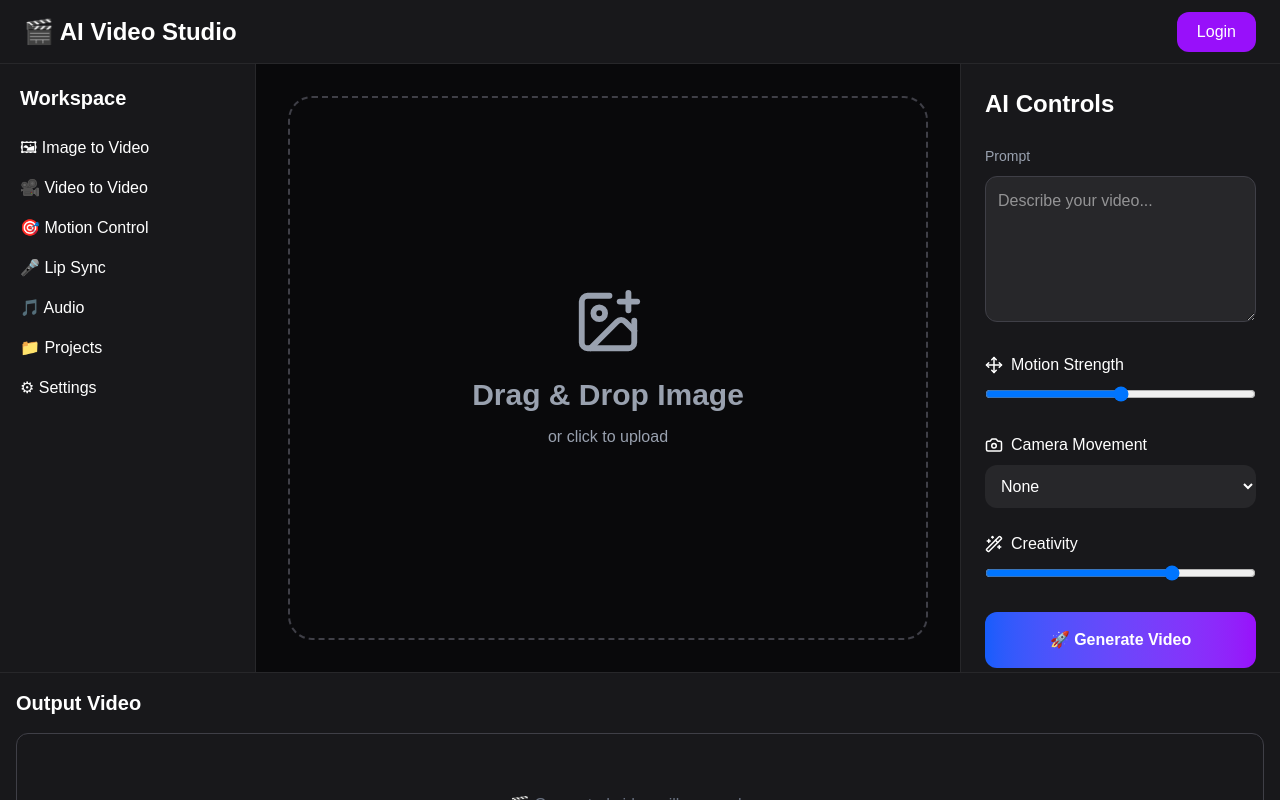
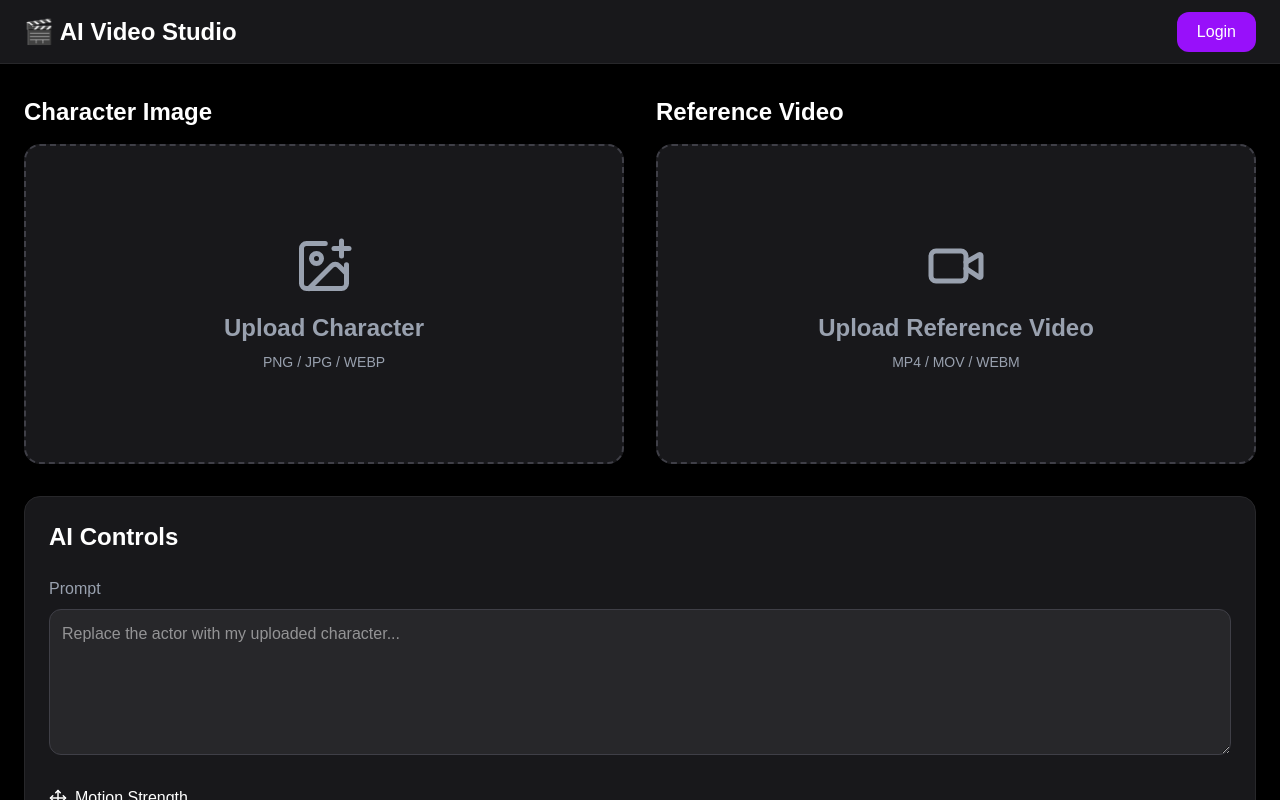
Before and after one commit to gokultamizh/ai-video-studio, a Next.js app: page / in a window 1280 px wide. Shown: the top 800 px of the page. Built offline with nearby package versions, Linux system fonts and the light colour scheme.

Commit message:
Connected frontend to backend API

```diff
--- /dev/null
+++ b/app/api/generate/route.ts
@@ -0,0 +1,24 @@
+import { NextResponse } from "next/server";
+
+export async function POST(req: Request) {
+  try {
+    const body = await req.json();
+
+    console.log("Received Request:", body);
+
+    return NextResponse.json({
+      success: true,
+      message: "AI Generation Started 🚀",
+      data: body,
+    });
+
+  } catch (error) {
+    return NextResponse.json(
+      {
+        success: false,
+        message: "Something went wrong",
+      },
+      { status: 500 }
+    );
+  }
+}
--- a/app/components/RightPanel.tsx
+++ b/app/components/RightPanel.tsx
@@ -5,47 +5,70 @@ import { Camera, Move, Wand2 } from "lucide-react";
 
 export default function RightPanel() {
   const [loading, setLoading] = useState(false);
+  const [prompt, setPrompt] = useState("");
 
-  const generateVideo = () => {
+  async function generateVideo() {
     setLoading(true);
 
-    // Timeline-ku signal anuppudhu
+    try {
+      const response = await fetch("/api/generate", {
+        method: "POST",
+        headers: {
+          "Content-Type": "application/json",
+        },
+        body: JSON.stringify({
+          prompt,
+          motionStrength: 50,
+          camera: "None",
+          creativity: 70,
+        }),
+      });
+
+      const result = await response.json();
+
+      console.log(result);
+
       window.dispatchEvent(new Event("generate-video"));
 
-    setTimeout(() => {
+      alert(result.message);
+
+    } catch (error) {
+      console.error(error);
+
+      alert("API Error");
+    }
+
     setLoading(false);
-    }, 3000);
-  };
+  }
 
   return (
-    <aside className="w-80 bg-zinc-900 border-l border-zinc-800 p-6 overflow-y-auto text-white">
+    <div className="bg-zinc-900 rounded-2xl p-6 border border-zinc-800 text-white">
+
       <h2 className="text-2xl font-bold mb-6">
         AI Controls
       </h2>
 
-      <div className="mb-6">
-        <label className="text-sm text-gray-400">
+      <label className="text-gray-400">
         Prompt
       </label>
 
       <textarea
         rows={5}
-          placeholder="Describe your video..."
-          className="mt-2 w-full rounded-xl bg-zinc-800 border border-zinc-700 p-3 outline-none focus:border-purple-500"
+        value={prompt}
+        onChange={(e) => setPrompt(e.target.value)}
+        placeholder="Replace the actor with my uploaded character..."
+        className="mt-2 mb-6 w-full rounded-xl bg-zinc-800 border border-zinc-700 p-3 outline-none"
       />
-      </div>
 
       <div className="mb-6">
         <div className="flex items-center gap-2 mb-2">
           <Move size={18} />
-          <span>Motion Strength</span>
+          Motion Strength
         </div>
 
         <input
           type="range"
-          min="0"
-          max="100"
-          defaultValue="50"
+          defaultValue={50}
           className="w-full"
         />
       </div>
@@ -53,10 +76,10 @@ export default function RightPanel() {
       <div className="mb-6">
         <div className="flex items-center gap-2 mb-2">
           <Camera size={18} />
-          <span>Camera Movement</span>
+          Camera Movement
         </div>
 
-        <select className="w-full bg-zinc-800 rounded-xl p-3">
+        <select className="w-full rounded-xl bg-zinc-800 p-3">
           <option>None</option>
           <option>Zoom In</option>
           <option>Zoom Out</option>
@@ -68,14 +91,12 @@ export default function RightPanel() {
       <div className="mb-6">
         <div className="flex items-center gap-2 mb-2">
           <Wand2 size={18} />
-          <span>Creativity</span>
+          Creativity
         </div>
 
         <input
           type="range"
-          min="0"
-          max="100"
-          defaultValue="70"
+          defaultValue={70}
           className="w-full"
         />
       </div>
@@ -83,10 +104,11 @@ export default function RightPanel() {
       <button
         onClick={generateVideo}
         disabled={loading}
-        className="w-full bg-gradient-to-r from-blue-600 to-purple-600 rounded-xl py-4 font-bold hover:scale-105 transition disabled:opacity-60"
+        className="w-full rounded-xl bg-gradient-to-r from-blue-600 to-purple-600 py-4 font-bold hover:scale-105 transition"
       >
         {loading ? "⏳ Generating..." : "🚀 Generate Video"}
       </button>
-    </aside>
+
+    </div>
   );
 }
--- /dev/null
+++ b/app/components/upload/CharacterUpload.tsx
@@ -0,0 +1,68 @@
+"use client";
+
+import { useCallback, useState } from "react";
+import { useDropzone } from "react-dropzone";
+import { ImagePlus, X } from "lucide-react";
+
+export default function CharacterUpload() {
+  const [image, setImage] = useState<string | null>(null);
+
+  const onDrop = useCallback((acceptedFiles: File[]) => {
+    if (acceptedFiles.length > 0) {
+      setImage(URL.createObjectURL(acceptedFiles[0]));
+    }
+  }, []);
+
+  const { getRootProps, getInputProps, open } = useDropzone({
+    onDrop,
+    multiple: false,
+    noClick: true,
+    accept: {
+      "image/*": [],
+    },
+  });
+
+  return (
+    <div
+      {...getRootProps()}
+      className="relative h-80 rounded-2xl border-2 border-dashed border-zinc-700 bg-zinc-900 flex items-center justify-center overflow-hidden"
+    >
+      <input {...getInputProps()} />
+
+      {!image ? (
+        <div
+          onClick={open}
+          className="cursor-pointer text-center text-gray-400"
+        >
+          <ImagePlus size={60} className="mx-auto mb-4" />
+
+          <h2 className="text-2xl font-bold">
+            Upload Character
+          </h2>
+
+          <p className="mt-2 text-sm">
+            PNG / JPG / WEBP
+          </p>
+        </div>
+      ) : (
+        <>
+          <img
+            src={image}
+            alt="Character"
+            className="w-full h-full object-contain"
+          />
+
+          <button
+            onClick={(e) => {
+              e.stopPropagation();
+              setImage(null);
+            }}
+            className="absolute top-3 right-3 bg-red-600 hover:bg-red-700 rounded-full p-2"
+          >
+            <X size={18} className="text-white" />
+          </button>
+        </>
+      )}
+    </div>
+  );
+}
--- /dev/null
+++ b/app/components/upload/VideoUpload.tsx
@@ -0,0 +1,69 @@
+"use client";
+
+import { useCallback, useState } from "react";
+import { useDropzone } from "react-dropzone";
+import { Video, X } from "lucide-react";
+
+export default function VideoUpload() {
+  const [video, setVideo] = useState<string | null>(null);
+
+  const onDrop = useCallback((acceptedFiles: File[]) => {
+    if (acceptedFiles.length > 0) {
+      setVideo(URL.createObjectURL(acceptedFiles[0]));
+    }
+  }, []);
+
+  const { getRootProps, getInputProps, open } = useDropzone({
+    onDrop,
+    noClick: true,
+    multiple: false,
+    accept: {
+      "video/*": [],
+    },
+  });
+
+  return (
+    <div
+      {...getRootProps()}
+      className="relative h-80 rounded-2xl border-2 border-dashed border-zinc-700 bg-zinc-900 flex items-center justify-center overflow-hidden"
+    >
+      <input {...getInputProps()} />
+
+      {!video ? (
+        <div
+          onClick={open}
+          className="cursor-pointer text-center text-gray-400"
+        >
+          <Video size={60} className="mx-auto mb-4" />
+
+          <h2 className="text-2xl font-bold">
+            Upload Reference Video
+          </h2>
+
+          <p className="mt-2 text-sm">
+            MP4 / MOV / WEBM
+          </p>
+        </div>
+      ) : (
+        <>
+          <video
+            controls
+            className="w-full h-full object-contain"
+          >
+            <source src={video} />
+          </video>
+
+          <button
+            onClick={(e) => {
+              e.stopPropagation();
+              setVideo(null);
+            }}
+            className="absolute top-3 right-3 bg-red-600 hover:bg-red-700 rounded-full p-2"
+          >
+            <X size={18} className="text-white" />
+          </button>
+        </>
+      )}
+    </div>
+  );
+}
--- a/app/page.tsx
+++ b/app/page.tsx
@@ -1,21 +1,43 @@
 import Navbar from "./components/Navbar";
-import Sidebar from "./components/Sidebar";
-import Preview from "./components/Preview";
+import CharacterUpload from "./components/upload/CharacterUpload";
+import VideoUpload from "./components/upload/VideoUpload";
 import RightPanel from "./components/RightPanel";
 import Timeline from "./components/Timeline";
 
 export default function Home() {
   return (
-    <main className="bg-black min-h-screen">
+    <main className="min-h-screen bg-black text-white">
       <Navbar />
 
-      <div className="flex h-[calc(100vh-64px-128px)]">
-        <Sidebar />
-        <Preview />
-        <RightPanel />
+      <div className="max-w-7xl mx-auto px-6 py-8">
+
+        <div className="grid grid-cols-1 lg:grid-cols-2 gap-8 mb-8">
+
+          <div>
+            <h2 className="text-2xl font-bold mb-4">
+              Character Image
+            </h2>
+
+            <CharacterUpload />
+          </div>
+
+          <div>
+            <h2 className="text-2xl font-bold mb-4">
+              Reference Video
+            </h2>
+
+            <VideoUpload />
+          </div>
+
+        </div>
+
+        <div className="mb-8">
+          <RightPanel />
+        </div>
+
+        <Timeline />
+
       </div>
-
-      <Timeline />
     </main>
   );
 }
```
Lines whose indentation alone changed are shown as unchanged.
